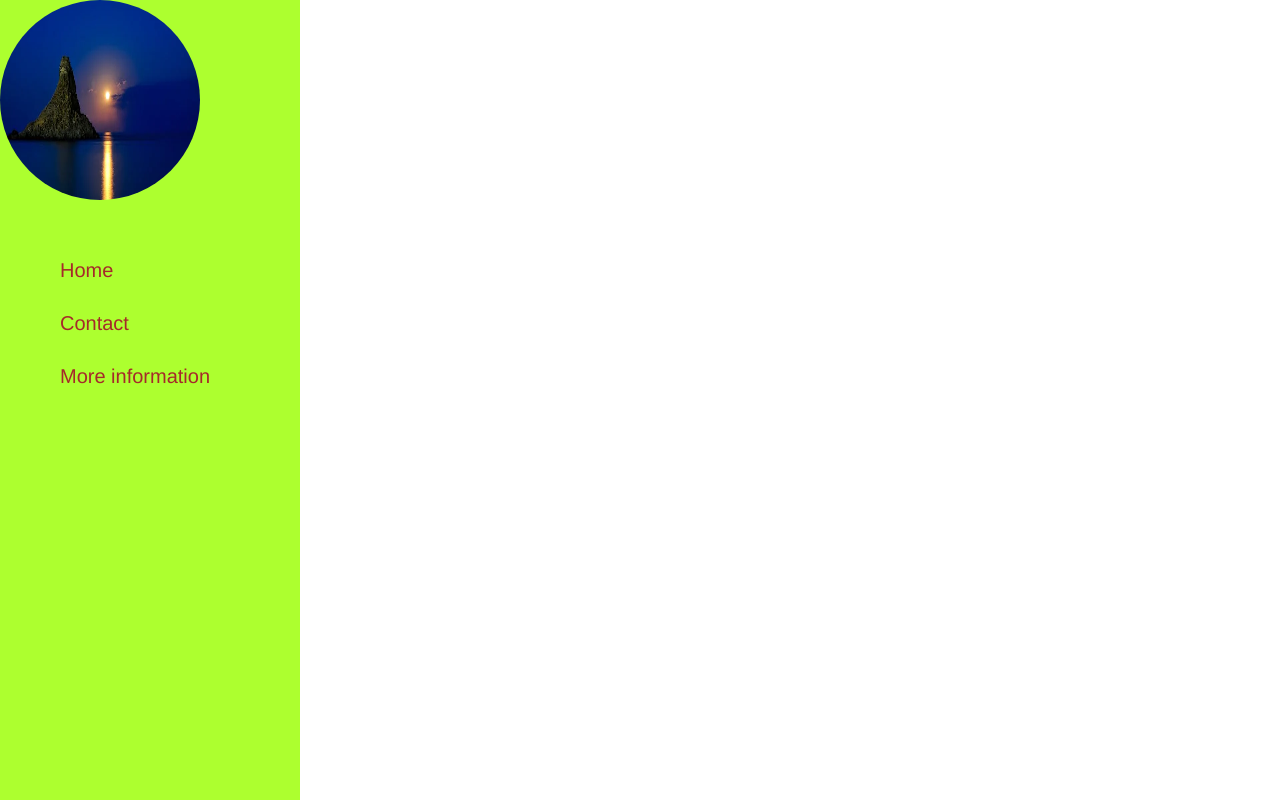
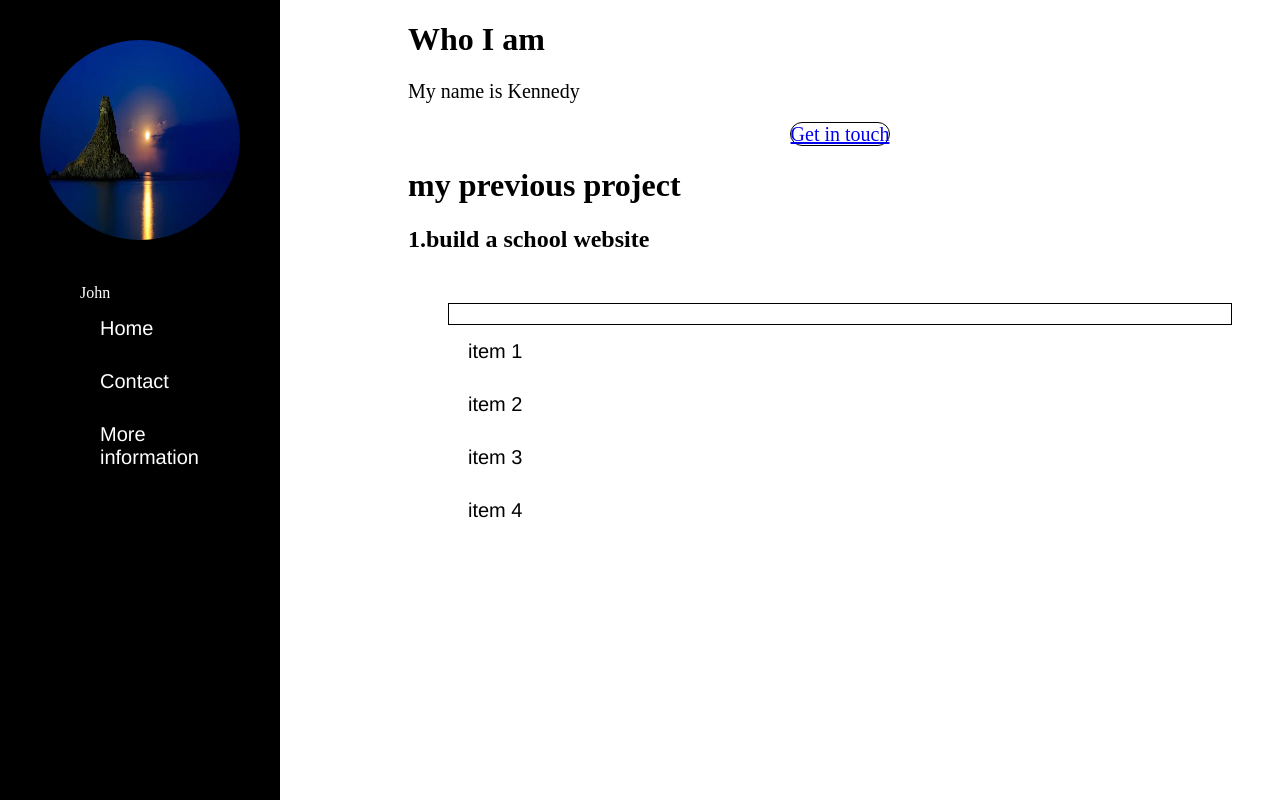
Before and after one commit to Johnkenmacharia/web_dev, a plain HTML site: page sidebar/stage.html in a window 1280 px wide. Drawn offline with Linux system fonts and the light colour scheme.

Commit message:
added changes

```diff
--- a/sidebar/stage.css
+++ b/sidebar/stage.css
@@ -1,17 +1,19 @@
 .sidebar{
-   background-color: greenyellow;
-   color: brown;
-   width:300px;
+   background-color: black;
+   color:white;
+   width:200px;
    height:100%;
    position: fixed;
-   top :padding 20pe;
+   padding: 40px;
    top: 0;
    left: 0;
+   bottom: 0;
 }
 ul{
    list-style:none;
    margin: 10px;
    padding:30px;
+
 
 }
 li{
@@ -19,9 +21,9 @@ li{
     font-size: 20px;
     padding: 15px 20px;
 }
-a{
+.sidebar a {
     text-decoration: none;
-    color: brown;
+    color: white;
 }
 a:hover{
     background-color:salmon;
@@ -33,3 +35,40 @@ a:hover{
     border-radius: 70%;
     overflow-y: none;
 }
+.my name{
+    font-size: 40px;
+}
+.introduction{
+    margin-left: 400px;
+}
+.introduction-text{
+    font-size: 20px;
+}
+.contact-me{
+    border:darkblue ;
+    text-align: center;
+    font-size: 20px;
+}
+.contact-me a{
+    border: 1px solid black;
+    border-radius: 60px;
+}
+.contact-me :hover{
+    background-color: turquoise;
+    color: blueviolet;
+}
+.read-more{
+    padding: 10px;
+    border: 1px solid black;
+}
+.read-more a{
+    color: white;
+    background-color:black;
+    font-weight:bold ;
+    padding: 8px;
+}
+.read-more a :hover{
+    background-color: white;
+    color: black;
+    transition: 200ms ease-in-out;
+}
--- a/sidebar/stage.html
+++ b/sidebar/stage.html
@@ -10,10 +10,40 @@
         <img src="italy-sicily-sea-ocean-163891.webp"alt="image"class="rounded-image">
         <nav>
     <ul>
+        <span class="my name" >John</span>
         <li><a href="#">Home</a></li>
         <li><a href="#">Contact</a></li>
         <li><a href="#">More information</a></li>
     </ul>
         </nav>
+
+    </div>
+    <div class="main-content"></div>
+    <div class="introduction">
+    <h1>Who I am</h1>
+    <p class="introduction-text">
+        My name is Kennedy
+    </p>
+    <div class="contact-me">
+    <a href="#">
+
+        Get in touch
+    </a>
+    </div>
+    <div class="my-work">
+        <h1>my previous project</h1>
+        <div class="work"></div>
+        <h2>1.build a school website</h2>
+        <ul>
+            <div class="read-more"></div>
+            <li>item 1</li>
+            <li>item 2</li>
+            <li>item 3</li>
+            <li>item 4</li>
+        </ul>
+        <div class="work"></div>
+        <div class="work"></div>
+        </div>
+
     </div>
 </body>
```
